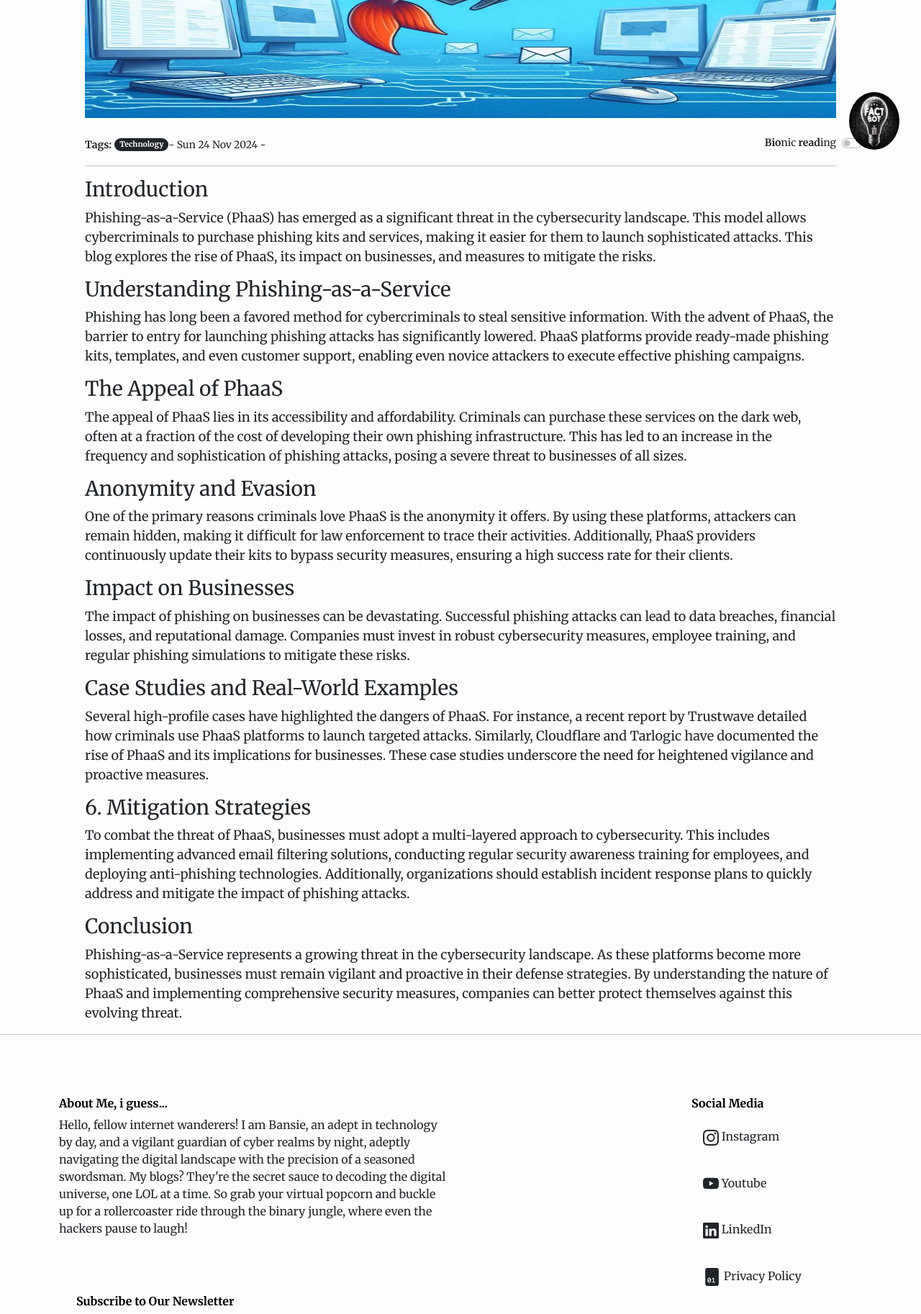
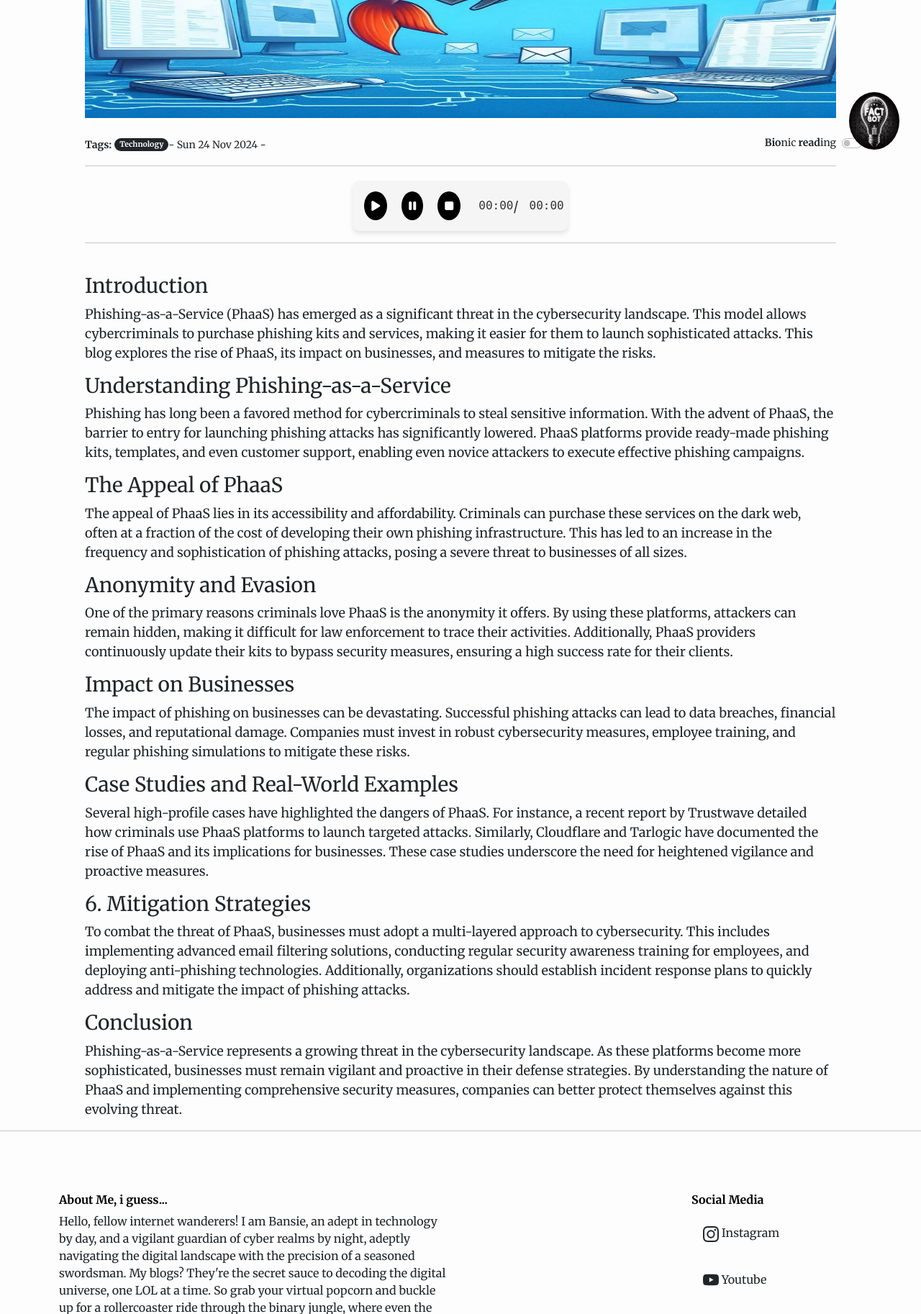
Before and after one commit to Bansiev8/BinaryBanter, a Django app: template binarybanter/blog/templates/post_detail.html in a window 1280 px wide. Shown: the part 567-2393 px from the top of the page at 72% size. Run offline with Django 4.2, Linux system fonts and the light colour scheme; the template is opened without the code that fills it: values that come from a table or form of the project are taken from there, others are empty; data comes from the database, SQL or seed files in the repository; both versions use the stored data as it was after the commit; some libraries are stand-ins or nearby versions.

Commit message:
new post

```diff
--- a/binarybanter/blog/templates/post_detail.html
+++ b/binarybanter/blog/templates/post_detail.html
@@ -30,7 +30,7 @@
     <hr>
 
     <!-- Custom Audio Player Controls -->
-    <!-- <div id="audio-player" class="audio-player">
+    <div id="audio-player" class="audio-player">
         <button id="play-btn" class="audio-control-btn">
             <i class="fas fa-play"></i>
         </button>
@@ -42,7 +42,7 @@
         </button>
         <span id="current-time" class="audio-time">00:00</span>/<span id="total-time" class="audio-time">00:00</span>
     </div>
-    <hr><br> -->
+    <hr><br>
     <div id="post-content">
         {{ post.content | safe }}
     </div>
```
Also changed, not shown: binarybanter/blog/static/images/post23.webp (added), binarybanter/db.sqlite3, binarybanter/static/images/uploads/post23.webp (added).
